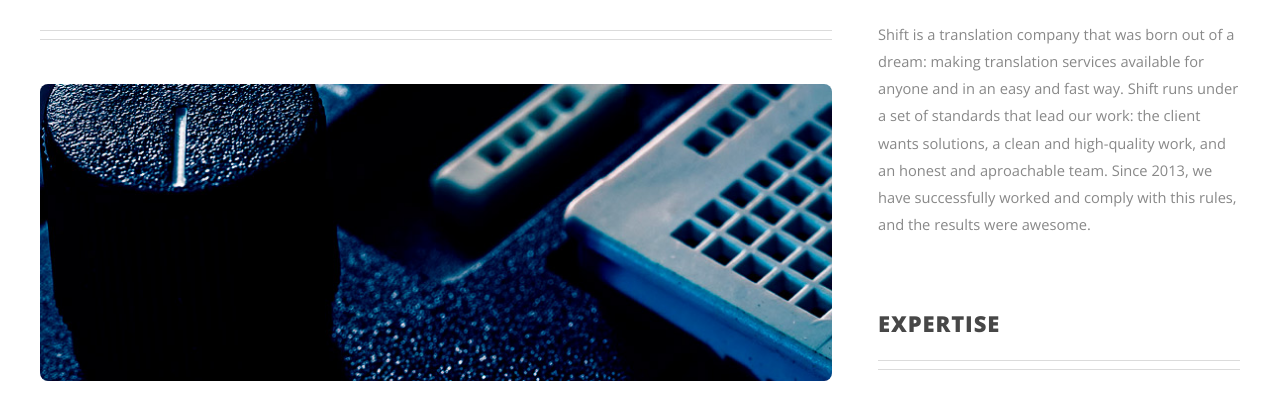
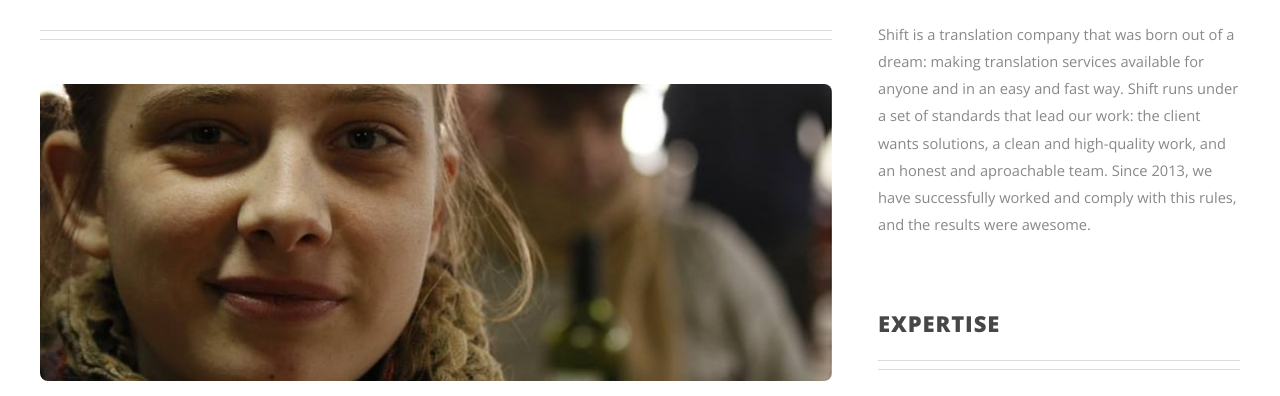
Before and after one commit to julietaolivero/julietaolivero, a website: page aboutUs.html in a window 1280 px wide. Shown: the part 404-800 px from the top of the page. Drawn offline with nearby package versions, Linux system fonts and the light colour scheme.

Commit message:
Cambio fotos

```diff
--- a/aboutUs.html
+++ b/aboutUs.html
@@ -84,7 +84,7 @@
 													<span class="byline">English > Spanish translator</span>
 												</header>
 
-												<span class="image image-full"><img src="images/pic08.jpg" alt="" /></span>
+												<span class="image image-full"><img src="images/tui.jpg" alt="" /></span>
 
 												<p>My name is Julieta Olivero. I am an English into Spanish translator. I studied in the National University of Cordoba, a prestigious institution in Latin America.
 I work as a freelance translator. My areas of expertise are science, technology, medicine, and commerce. I am also interesting in subtitling, website localization and software localization.
```
Also changed, not shown: englishForProfessionals.html (+1 -1 lines), englishMates.html (+1 -1 lines), translation.html (+1 -1 lines), images/libros.jpg (added), images/nena.jpg (added), images/syt.jpg (added), images/tui.jpg (added).
